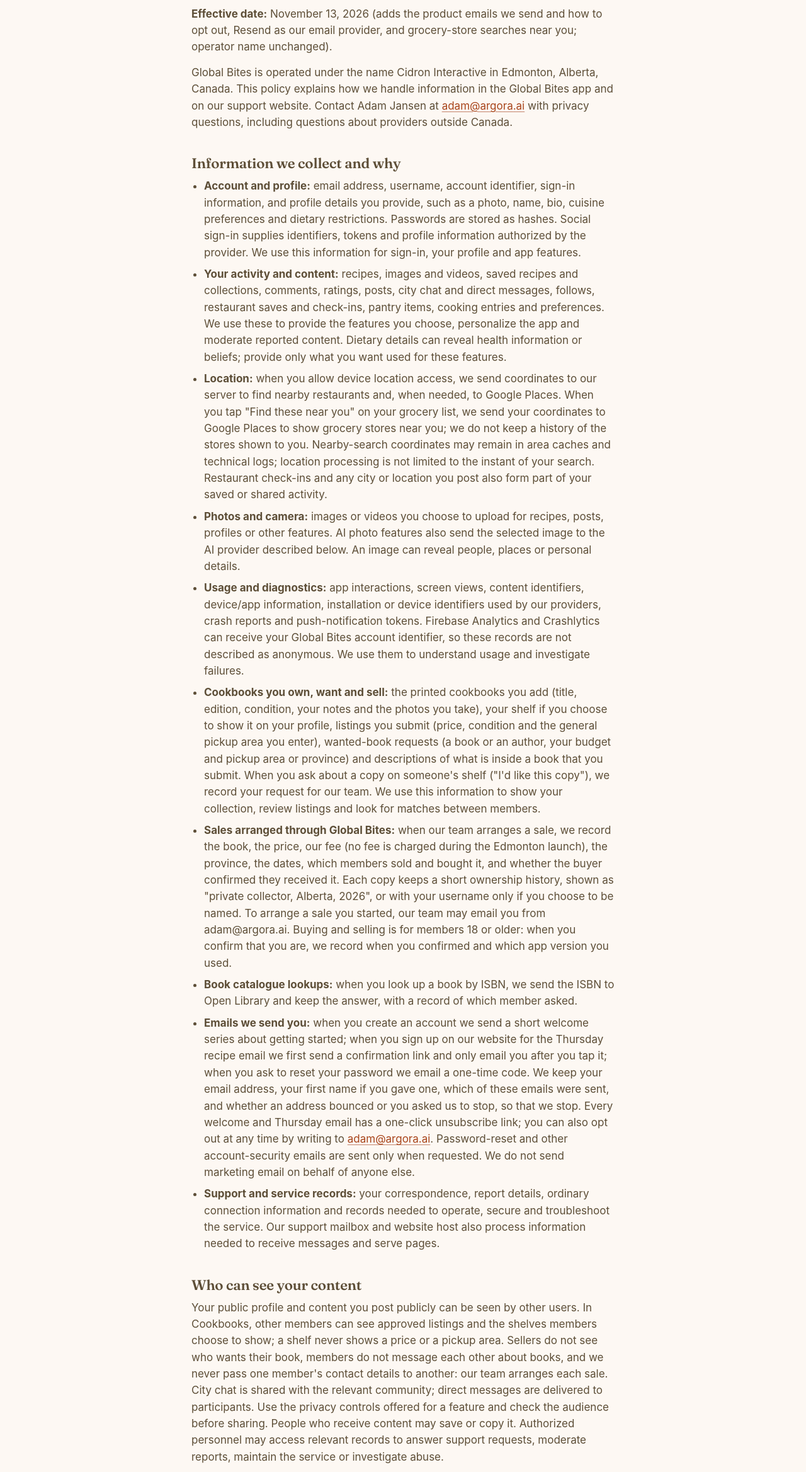
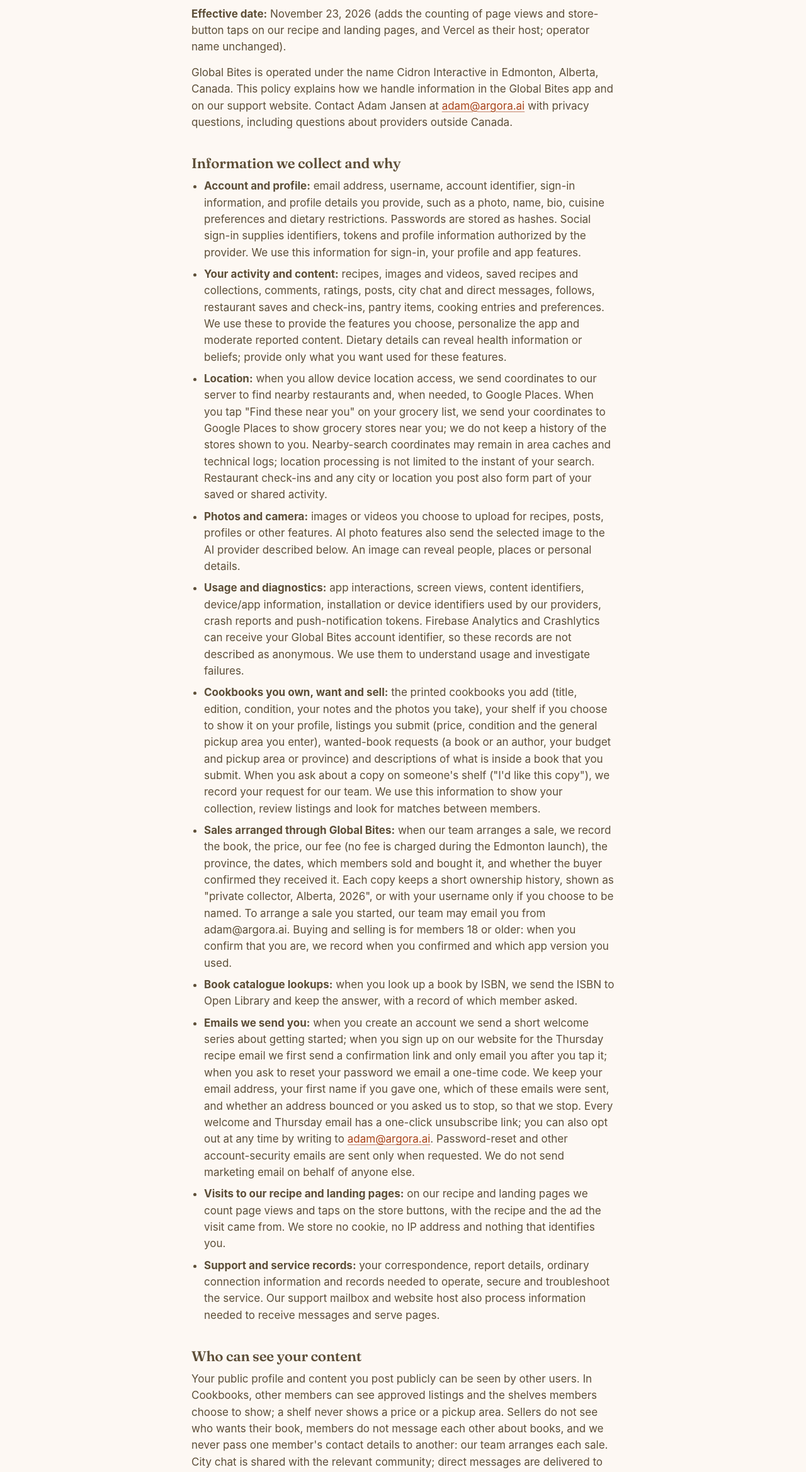
Before and after one commit to ajansen2/globalbites-support, a plain HTML site: page privacy.html in a window 1280 px wide. Shown: the part 216-2553 px from the top of the page at 63% size. Drawn offline with Linux system fonts and the light colour scheme.

Commit message:
Privacy policy, effective November 23, 2026: page views and store-button taps counted on the recipe and landing pages (no cookie, no IP address), Vercel as their host

```diff
--- a/privacy.html
+++ b/privacy.html
@@ -13,7 +13,7 @@
 </div></header>
 <main><div class="wrap page-body prose">
 <h1>Global Bites Privacy Policy</h1>
-<p><strong>Effective date:</strong> November 13, 2026 (adds the product emails we send and how to opt out, Resend as our email provider, and grocery-store searches near you; operator name unchanged).</p>
+<p><strong>Effective date:</strong> November 23, 2026 (adds the counting of page views and store-button taps on our recipe and landing pages, and Vercel as their host; operator name unchanged).</p>
 <p>Global Bites is operated under the name Cidron Interactive in Edmonton, Alberta, Canada. This policy explains how we handle information in the Global Bites app and on our support website. Contact Adam Jansen at <a href="mailto:adam@argora.ai">adam@argora.ai</a> with privacy questions, including questions about providers outside Canada.</p>
 
 <h2>Information we collect and why</h2>
@@ -27,6 +27,7 @@
 <li><strong>Sales arranged through Global Bites:</strong> when our team arranges a sale, we record the book, the price, our fee (no fee is charged during the Edmonton launch), the province, the dates, which members sold and bought it, and whether the buyer confirmed they received it. Each copy keeps a short ownership history, shown as "private collector, Alberta, 2026", or with your username only if you choose to be named. To arrange a sale you started, our team may email you from adam@argora.ai. Buying and selling is for members 18 or older: when you confirm that you are, we record when you confirmed and which app version you used.</li>
 <li><strong>Book catalogue lookups:</strong> when you look up a book by ISBN, we send the ISBN to Open Library and keep the answer, with a record of which member asked.</li>
 <li><strong>Emails we send you:</strong> when you create an account we send a short welcome series about getting started; when you sign up on our website for the Thursday recipe email we first send a confirmation link and only email you after you tap it; when you ask to reset your password we email a one-time code. We keep your email address, your first name if you gave one, which of these emails were sent, and whether an address bounced or you asked us to stop, so that we stop. Every welcome and Thursday email has a one-click unsubscribe link; you can also opt out at any time by writing to <a href="mailto:adam@argora.ai">adam@argora.ai</a>. Password-reset and other account-security emails are sent only when requested. We do not send marketing email on behalf of anyone else.</li>
+<li><strong>Visits to our recipe and landing pages:</strong> on our recipe and landing pages we count page views and taps on the store buttons, with the recipe and the ad the visit came from. We store no cookie, no IP address and nothing that identifies you.</li>
 <li><strong>Support and service records:</strong> your correspondence, report details, ordinary connection information and records needed to operate, secure and troubleshoot the service. Our support mailbox and website host also process information needed to receive messages and serve pages.</li>
 </ul>
 
@@ -52,6 +53,7 @@
 <li><strong>Apple, Google and Meta:</strong> sign-in when you choose the corresponding method.</li>
 <li><strong>Resend:</strong> delivers the emails described above (welcome series, Thursday recipe email and its confirmation, password-reset codes) and reports bounces and complaints back to us so we stop emailing addresses that reject mail.</li>
 <li><strong>GitHub Pages:</strong> hosting this support website. Our email provider processes support correspondence and the emails our team sends to arrange sales.</li>
+<li><strong>Vercel:</strong> hosting our recipe and landing pages and keeping the page-view and store-tap counts described above.</li>
 </ul>
 <p>Providers handle relevant information under their applicable service terms and privacy practices. We may disclose information where required by law or when necessary to protect the service and people using it. We do not sell personal information.</p>
 
```
